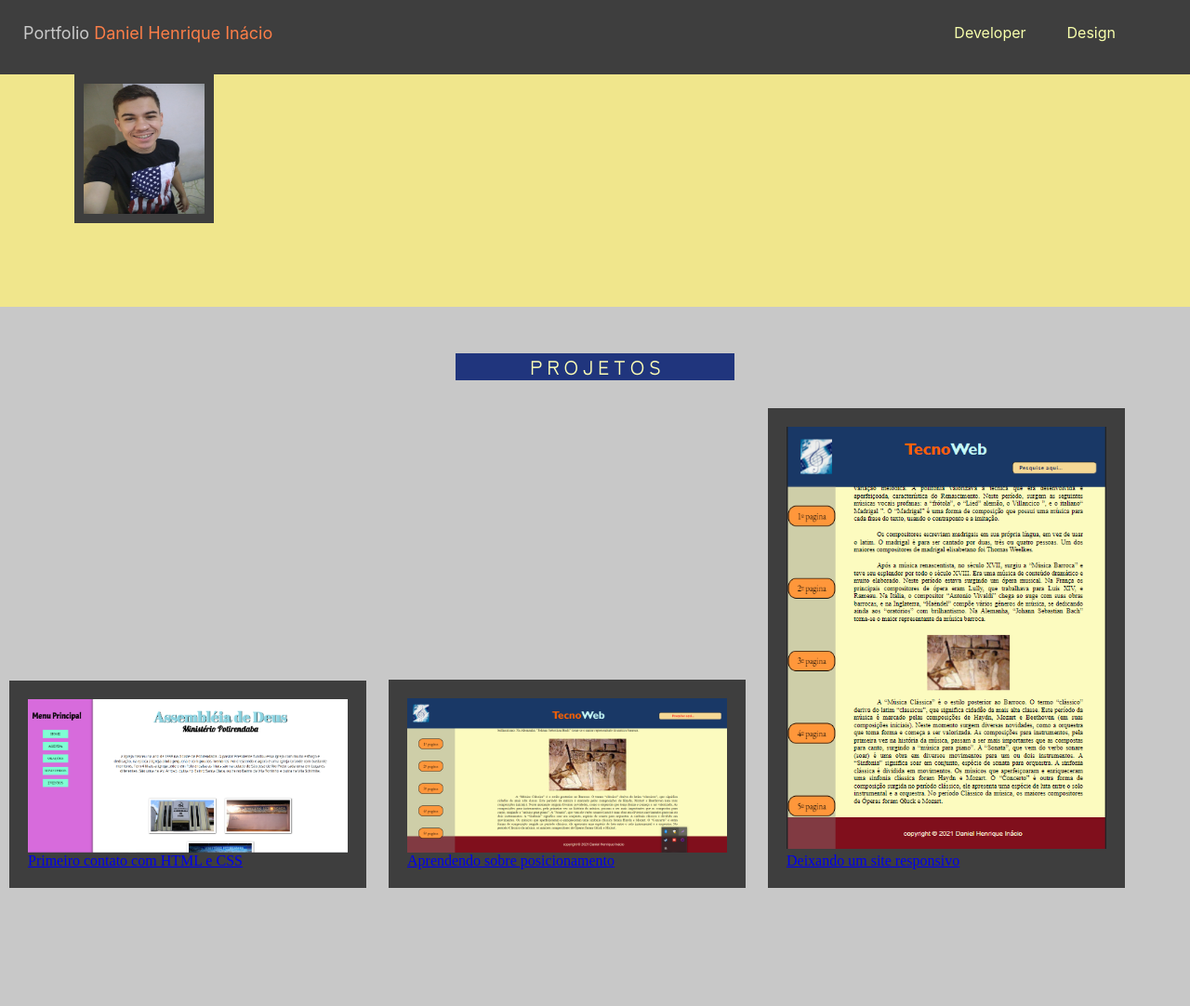
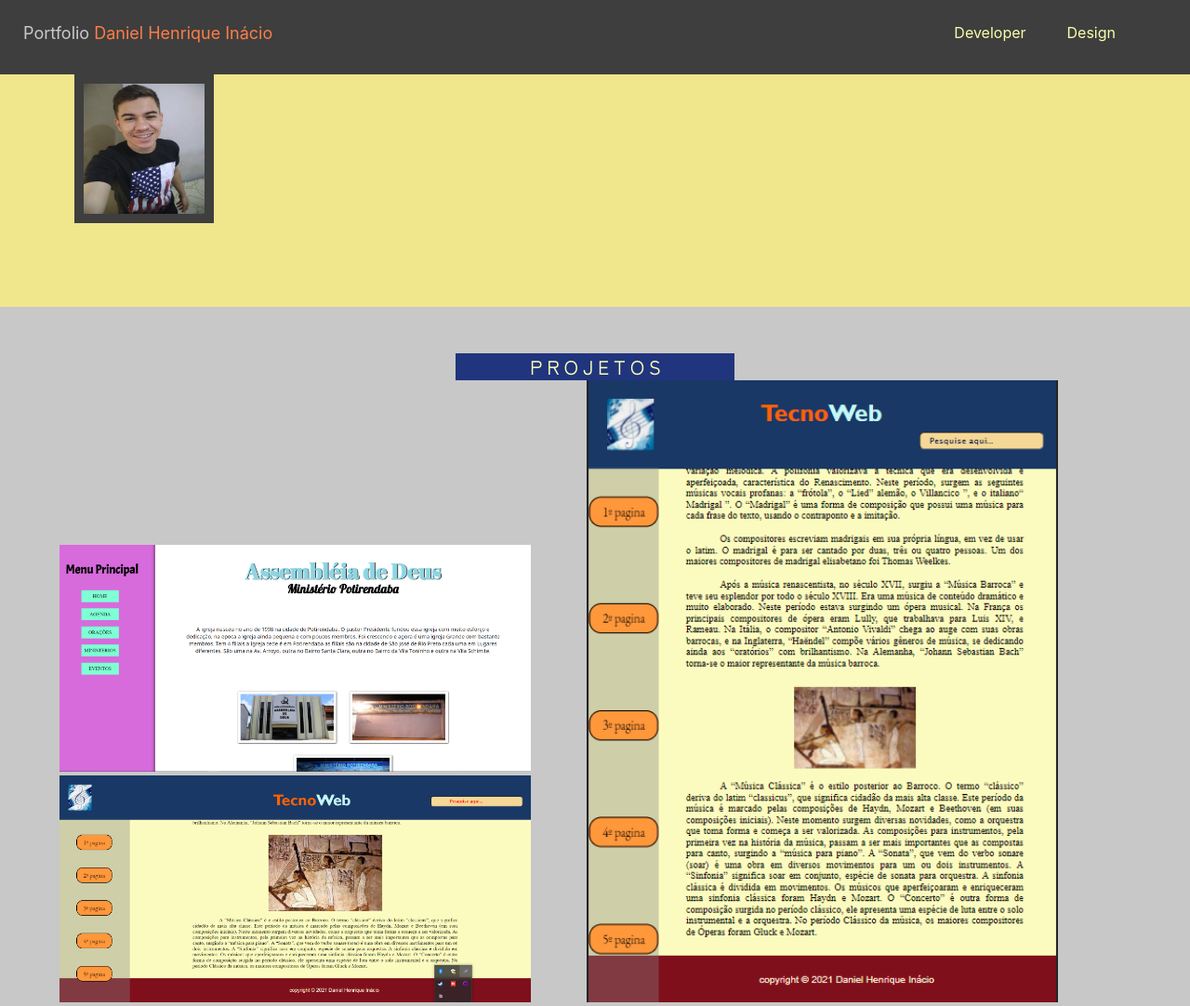
Before and after one commit to DanielHenriqueInacio/projeto-potfolio, a plain HTML site: page index.html in a window 1280 px wide. Shown: the whole page at 93% size. Before the commit the page ends 985 px from the top, so only its background shows below. Drawn offline with Linux system fonts and the light colour scheme.

Commit message:
Modificando o centro do meu Portfolio

```diff
--- a/css/style.css
+++ b/css/style.css
@@ -105,25 +105,29 @@ body {
 
 }
 
-
-.content {
-    width: 100%;
-    margin: auto;
+.card-img {
+    width: 90%;
 }
 
-.pic {
+.primeiro {
     width: 30%;
-    display: inline-block;
-    background-color: #3E3E3E;
-    margin: 30px 10px;
-    padding: 20px;
 }
 
-.pic .primeiro, .segundo {
-    width: 100%;
-    display: block;
+.segundo {
+    width: 30%;
 }
 
-.pic .terceiro {
-    width: 100%;
+.terceiro {
+    width: 30%;
 }
+
+.parent {
+   width: 90vw;
+   margin: auto
+}
+
+.coluna {
+    width: 44vw;
+    height: 30vh;
+    display: inline-block;
+}
--- a/index.html
+++ b/index.html
@@ -39,28 +39,32 @@
 
         <h3 class="projeto">P R O J E T O S</h3>
 
-        <div class="content">
-            <section>
-                <div class="pic">
+            <div class="parent">
+                <div class="coluna">
+                    <div class="pic-card">
                         <a href="https://github.com/DanielHenriqueInacio/Bootstratp">
-                        <img src="imagens/primeiro-contato.png" alt="" class="primeiro">
-                        <p>Primeiro contato com HTML e CSS</p>
+                            <img src="imagens/primeiro-contato.png" alt="" class="card-img">
+                            <!-- <p>Primeiro contato com HTML e CSS</p> -->
                         </a>
                     </div>
-                <div class="pic">
+
+                    <div class="pic-card">
                         <a href="https://github.com/DanielHenriqueInacio/Desenvolvendo-site-com-html-e-css">
-                        <img src="imagens/aprendendo-posicionamento.png"    alt=""  class="segundo">
-                        <p>Aprendendo sobre posicionamento</p>
+                            <img src="imagens/aprendendo-posicionamento.png"    alt=""  class="card-img">
+                            <!-- <p>Aprendendo sobre posicionamento</p> -->
                         </a>
                     </div>
-                <div class="pic">
+                </div>
+                <div class="coluna">
+                    <div class="pic-card">
                         <a href="https://github.com/DanielHenriqueInacio/layout-responsivo-sem-flex">
-                        <img src="imagens/deixando-responsivo.png" alt=""      class="terceiro">
-                        <p>Deixando um site responsivo</p>
+                            <img src="imagens/deixando-responsivo.png" alt=""      class="card-img ">
+                            <!-- <p>Deixando um site responsivo</p> -->
                         </a>
                     </div>
-            </section>
                 </div>
+            </div>
+
     </main>
 </body>
 </html>
```
Also changed, not shown: imagens/Screenshot_1.png (added), imagens/Screenshot_2.png (added), imagens/Screenshot_3.png (added). Lines whose indentation alone changed are shown as unchanged.
